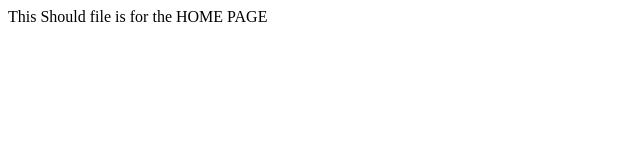
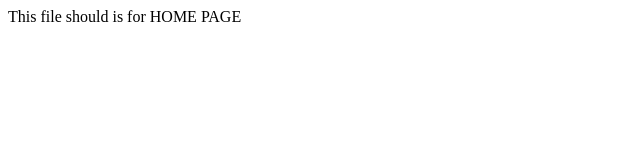
Before and after one commit to SuguramKrishna/Students-Academy-Group-Project, a plain HTML site: page src/pages/index.html in a window 1280 px wide. Shown: the full height of the page, 0-640 px from the left. Drawn offline with Linux system fonts and the light colour scheme.

Commit message:
changed the content

```diff
--- a/src/pages/index.html
+++ b/src/pages/index.html
@@ -7,6 +7,6 @@
     <title>Academy</title>
 </head>
 <body>
-    This Should file is for the HOME PAGE
+    This file should is for HOME PAGE
 </body>
 </html>
```
